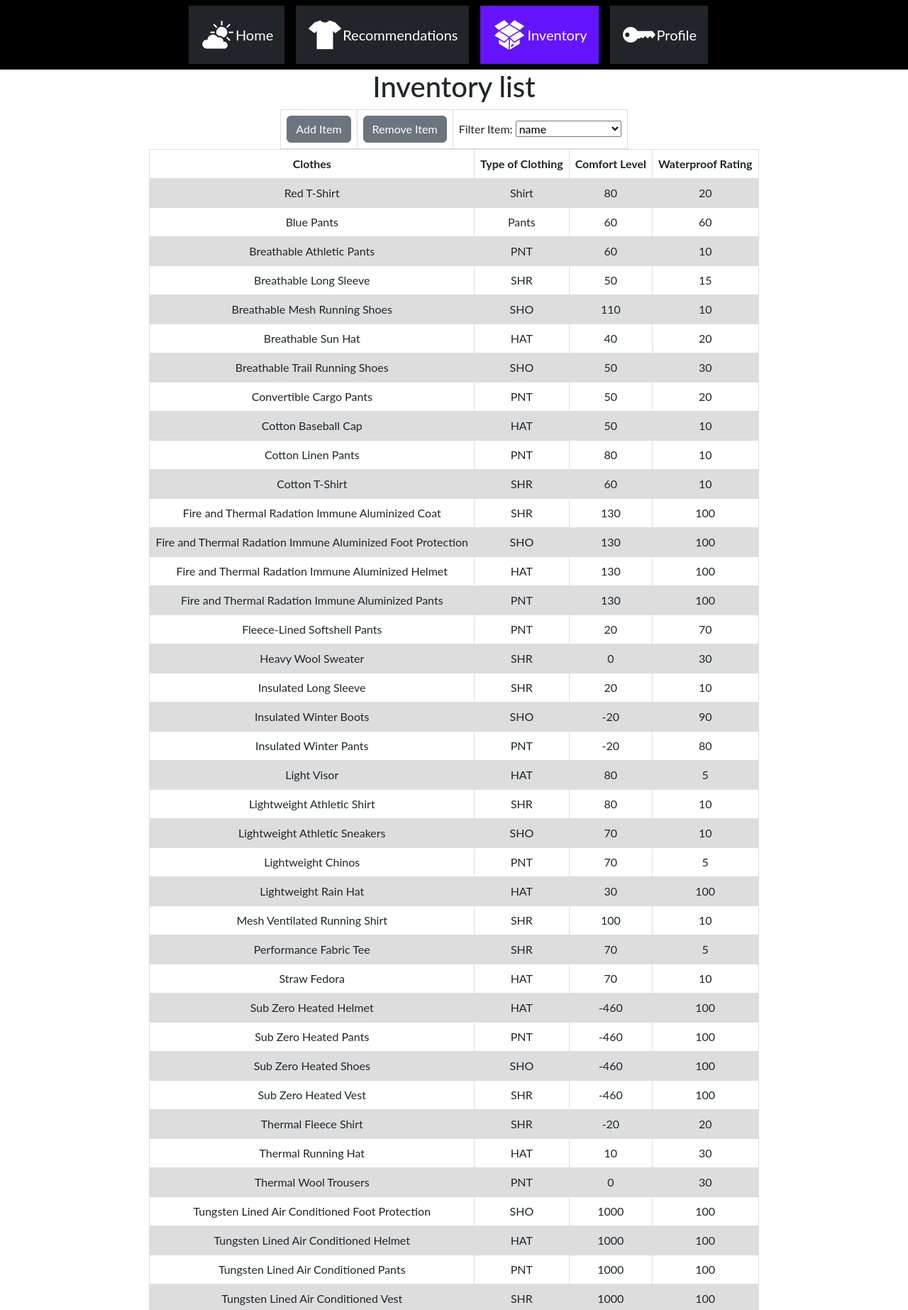
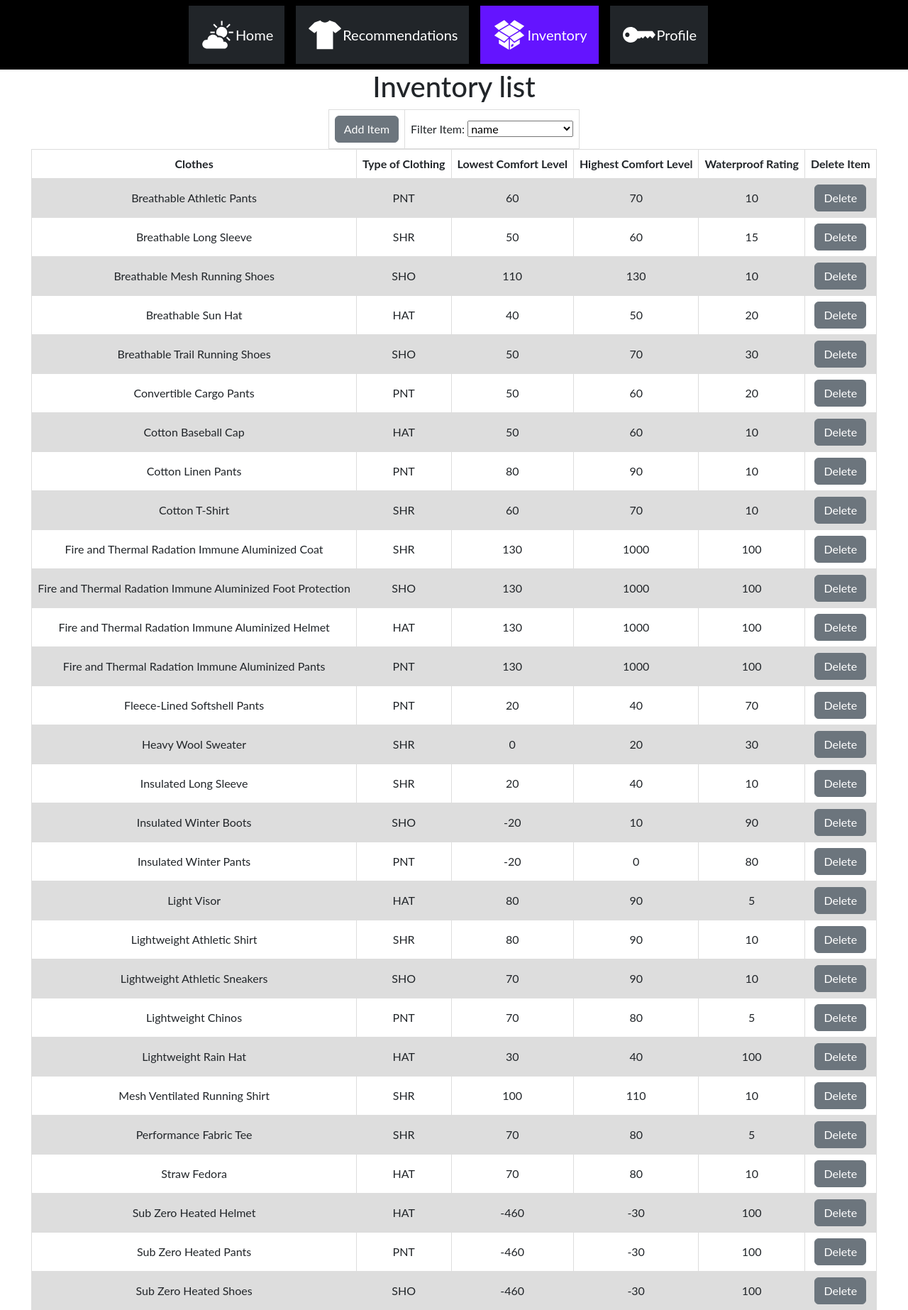
Before and after one commit to UCCS-CS4300-5300/group1-spring2024, a Django app: page /inventory in a window 1280 px wide. Shown: the top 1846 px of the page at 71% size. Run offline with Django 5.2, Linux system fonts and the light colour scheme; data comes from the database, SQL or seed files in the repository; both versions use the stored data as it was after the commit; some libraries are stand-ins or nearby versions.

Commit message:
Able to view, add and delete items from inventory database

```diff
--- /dev/null
+++ b/superuserceredentials.txt
@@ -0,0 +1,3 @@
+Username: testingadmin
+Email: testing@admin.com
+Password: Testing123
--- a/weather_app/forms.py
+++ b/weather_app/forms.py
@@ -1,9 +1,15 @@
 from django.forms import ModelForm
 from django.contrib.auth.forms import UserCreationForm
 from django.contrib.auth.models import User
+from .models import *
 
 #Form for creating a user (taking input from client)
 class CreateUserForm(UserCreationForm):
     class Meta:
         model = User
         fields = ['username', 'email', 'password1', 'password2']
+
+class AddForm(ModelForm):
+    class Meta:
+        model = GenericClothes
+        fields = ('name', 'clothing_type', 'comfort_low', 'comfort_high', 'waterproof_rating')
--- a/weather_app/templates/weather_app/genericclothes_list.html
+++ b/weather_app/templates/weather_app/genericclothes_list.html
@@ -27,10 +27,7 @@
 <table align="center" style="margin: 0px auto;">
   <tr>
     <td>
-      <a class="btn btn-secondary" href="#" role="button">Add Item</a>
-    </td>
-    <td>
-      <a class="btn btn-secondary" href="#" role="button">Remove Item</a>
+      <a class="btn btn-secondary" href="{% url 'add_item' %}" role="button">Add Item</a>
     </td>
     <td>
       <label for="cars">Filter Item:</label>
@@ -52,20 +49,10 @@
   <tr>
     <th>Clothes</th>
     <th>Type of Clothing</th>
-    <th>Comfort Level</th>
+    <th>Lowest Comfort Level</th>
+    <th>Highest Comfort Level</th>
     <th>Waterproof Rating</th>
-  </tr>
-  <tr>
-    <td>Red T-Shirt</td>
-    <td>Shirt</td>
-    <td>80</td>
-    <td>20</td>
-  </tr>
-  <tr>
-    <td>Blue Pants</td>
-    <td>Pants</td>
-    <td>60</td>
-    <td>60</td>
+    <th>Delete Item</th>
   </tr>
   <!-- For loop to autopopulate added items to display -->
   {% for cloth in genericclothes %}
@@ -73,7 +60,9 @@
     <td>{{ cloth.name }}</td>
     <td>{{ cloth.clothing_type }}</td>
     <td>{{ cloth.comfort_low }}</td>
+    <td>{{ cloth.comfort_high }}</td>
     <td>{{ cloth.waterproof_rating }}</td>
+    <td><a class="btn btn-secondary" href="{% url 'delete_item' cloth.id %}" role="button">Delete</a></td>
   </tr>
   {% endfor %}
 
--- a/weather_app/urls.py
+++ b/weather_app/urls.py
@@ -17,6 +17,7 @@ Including another URLconf
 from django.contrib import admin
 from django.urls import path, include
 from .views import *
+from . import views
 
 
 urlpatterns = [
@@ -25,6 +26,8 @@ urlpatterns = [
     path('', WeatherView.as_view(), name='home'),
     path('recommendation', TemperatureView.as_view(), name='recommendation'),
     path('inventory', GenericClothesListView.as_view(), name='inventory'),
+    path('inventory/add_item', views.addItem, name='add_item'),
+    path('inventory/delete_item/<int:id>', views.deleteItem, name='delete_item'),
 
     #user auth paths
     path('accounts/', include('django.contrib.auth.urls')),
--- a/weather_app/views.py
+++ b/weather_app/views.py
@@ -1,5 +1,5 @@
 from django.shortcuts import redirect, render
-from django.http import JsonResponse
+from django.http import JsonResponse, HttpResponse
 from django.views import View, generic
 from django.contrib import messages
 from .models import Weather, GenericClothes
@@ -12,7 +12,7 @@ from django.contrib.auth.decorators import login_required
 from django.contrib.auth.mixins import LoginRequiredMixin
 from django.contrib.auth.models import Group
 from django.contrib import messages
-from .forms import CreateUserForm
+from .forms import *
 from typing import Any
 
 import logging
@@ -174,7 +174,36 @@ class RegisterUser(View):
     context = {'form': form}
     return render(request, 'registration/register.html', context)
 
-    # # I COMMENTED THIS OUT FOR THE TIME BEING, CHANGE IT BACK WHEN YOU WORK ON IT
+#adds items to inventory
+def addItem(request):
+    form = AddForm()
+
+    if request.method == 'POST':
+
+      form = AddForm(request.POST)
+
+      if form.is_valid():
+        post = form.save(commit=False)
+        post.save()
+
+        return redirect('inventory')
+
+    context = {'form': form}
+    return render(request, 'weather_app/add_item.html', context)
+
+#deletes an item from the inventory
+def deleteItem(request, id):
+  post = GenericClothes.objects.get(id = id)
+
+  if request.method == 'POST':
+    post.delete()
+    return redirect('inventory')
+
+  context = {'item': post}
+  return render(request, 'weather_app/delete_item.html', context)
+
+
+# # I COMMENTED THIS OUT FOR THE TIME BEING, CHANGE IT BACK WHEN YOU WORK ON IT
 
   # # I DO NOT THINK THIS FUNCTIONALITY IS NEEDED FOR SPRINT0-3, BUT MAY BE INTERESTING FOR ITERATION 1 :)!
   # def get(self, request):
```
Also changed, not shown: weather_app/templates/weather_app/add_item.html (added, +15 -0 lines), weather_app/templates/weather_app/delete_item.html (added, +12 -0 lines), weather_cache.sqlite.
